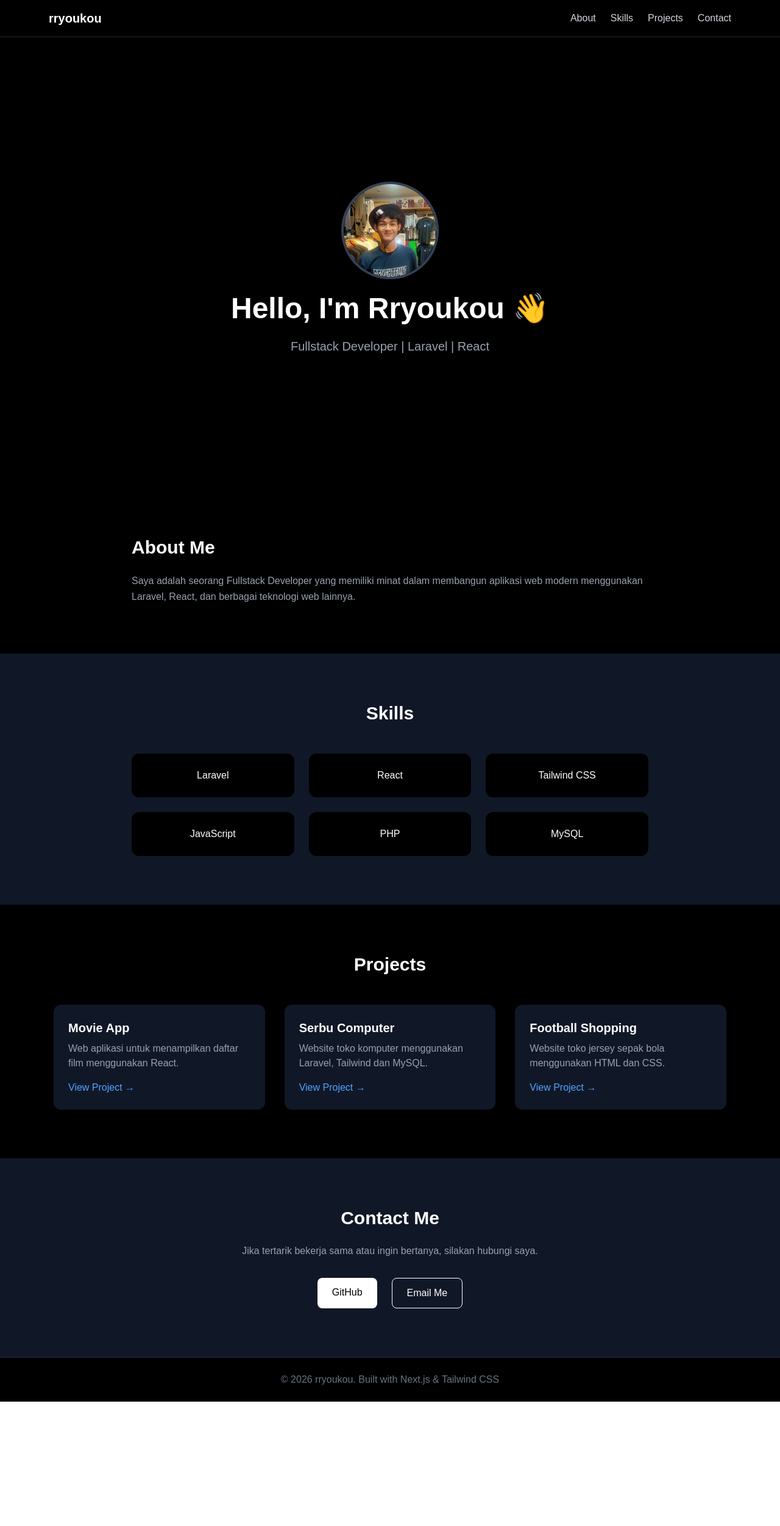
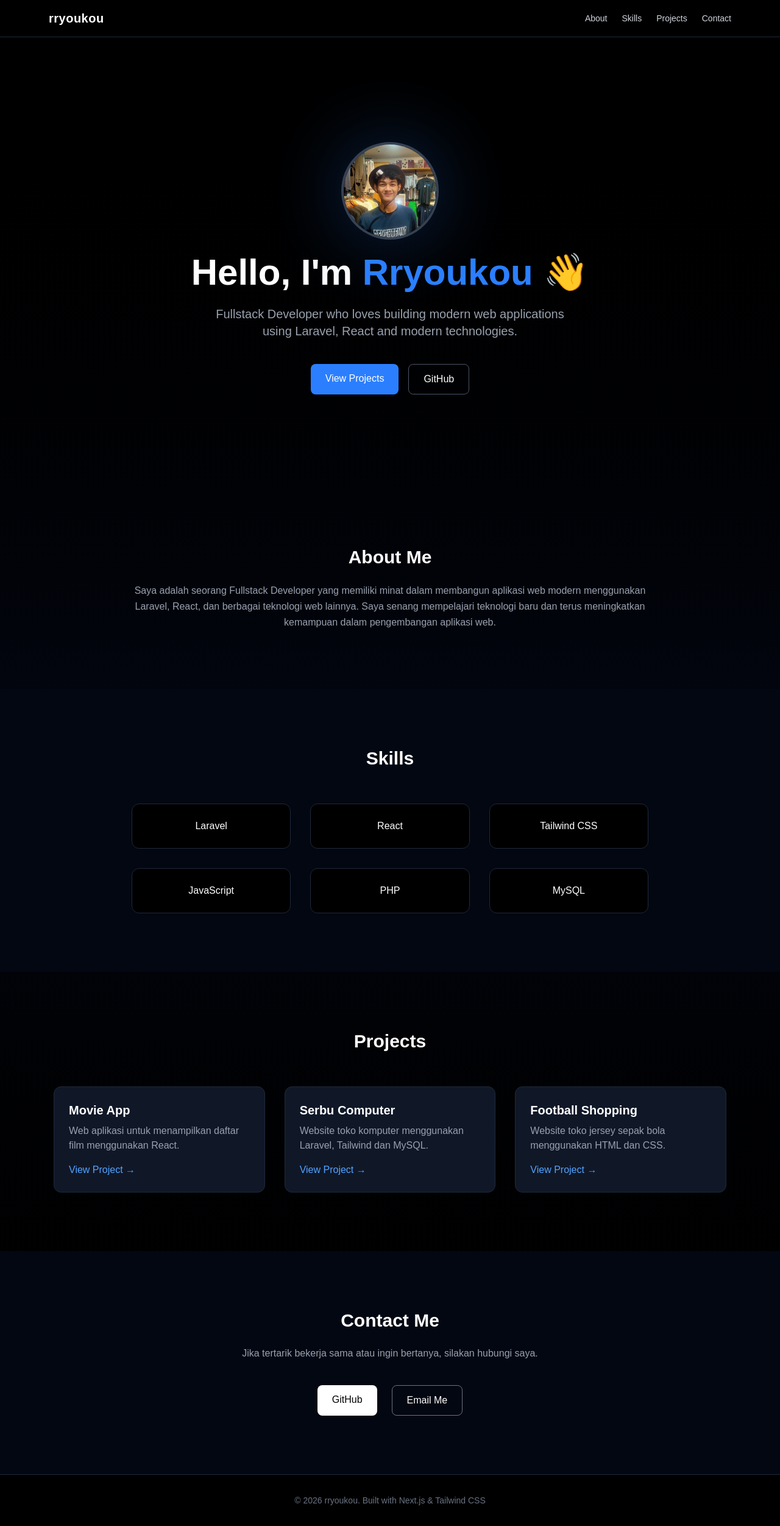
Before and after one commit to rryoukou/rryoukou-portfolio, a Next.js app: page / in a window 1280 px wide. Shown: the whole page at 61% size. Before the commit the page ends 2299 px from the top, so only its background shows below. Built offline with nearby package versions, Linux system fonts and the light colour scheme.

Commit message:
portfolio upgrade UI

```diff
--- a/app/page.tsx
+++ b/app/page.tsx
@@ -1,165 +1,222 @@
 export default function Home() {
   return (
-    <main className="bg-black text-white">
+    <main className="bg-gradient-to-b from-black via-gray-950 to-black text-white">
 
       {/* NAVBAR */}
-      <nav className="fixed top-0 left-0 w-full bg-black border-b border-gray-800 z-50">
+      <nav className="fixed top-0 left-0 w-full backdrop-blur-md bg-black/70 border-b border-gray-800 z-50">
         <div className="max-w-6xl mx-auto flex justify-between items-center p-4">
-          <h1 className="font-bold text-xl">rryoukou</h1>
 
-          <div className="flex gap-6 text-gray-300">
-            <a href="#about">About</a>
-            <a href="#skills">Skills</a>
-            <a href="#projects">Projects</a>
-            <a href="#contact">Contact</a>
+          <h1 className="font-bold text-xl tracking-wide">
+            rryoukou
+          </h1>
+
+          <div className="flex gap-6 text-gray-300 text-sm">
+            <a href="#about" className="hover:text-white transition">About</a>
+            <a href="#skills" className="hover:text-white transition">Skills</a>
+            <a href="#projects" className="hover:text-white transition">Projects</a>
+            <a href="#contact" className="hover:text-white transition">Contact</a>
           </div>
+
         </div>
       </nav>
 
 
       {/* HERO */}
-      <section className="min-h-screen flex flex-col items-center justify-center text-center gap-6 pt-20">
+      <section className="min-h-screen flex flex-col items-center justify-center text-center gap-6 pt-20 px-6">
 
-        <img
-          src="/profile.jpg"
-          alt="profile"
-          className="w-40 h-40 rounded-full border-4 border-gray-700 object-cover"
-        />
+        <div className="relative">
 
-        <h1 className="text-5xl font-bold">
-          Hello, I'm Rryoukou 👋
+          <div className="absolute inset-0 blur-3xl opacity-30 bg-blue-500 rounded-full"></div>
+
+          <img
+            src="/profile.jpg"
+            alt="profile"
+            className="relative w-40 h-40 rounded-full border-4 border-gray-700 object-cover"
+          />
+
+        </div>
+
+        <h1 className="text-5xl md:text-6xl font-bold">
+          Hello, I'm <span className="text-blue-500">Rryoukou</span> 👋
         </h1>
 
-        <p className="text-xl text-gray-400">
-          Fullstack Developer | Laravel | React
+        <p className="text-xl text-gray-400 max-w-xl">
+          Fullstack Developer who loves building modern web applications
+          using Laravel, React and modern technologies.
+        </p>
+
+        <div className="flex gap-4 mt-4">
+
+          <a
+            href="#projects"
+            className="bg-blue-500 hover:bg-blue-600 px-6 py-3 rounded-lg font-medium transition"
+          >
+            View Projects
+          </a>
+
+          <a
+            href="https://github.com/rryoukou"
+            target="_blank"
+            className="border border-gray-600 hover:bg-gray-800 px-6 py-3 rounded-lg transition"
+          >
+            GitHub
+          </a>
+
+        </div>
+
+      </section>
+
+
+      {/* ABOUT */}
+      <section id="about" className="max-w-4xl mx-auto py-24 px-6">
+
+        <h2 className="text-3xl font-bold mb-6 text-center">
+          About Me
+        </h2>
+
+        <p className="text-gray-400 leading-relaxed text-center">
+          Saya adalah seorang Fullstack Developer yang memiliki minat
+          dalam membangun aplikasi web modern menggunakan Laravel,
+          React, dan berbagai teknologi web lainnya. Saya senang
+          mempelajari teknologi baru dan terus meningkatkan kemampuan
+          dalam pengembangan aplikasi web.
         </p>
 
       </section>
 
 
-      {/* ABOUT */}
-      <section id="about" className="max-w-4xl mx-auto py-20 px-6">
-        <h2 className="text-3xl font-bold mb-6">About Me</h2>
+      {/* SKILLS */}
+      <section id="skills" className="py-24 bg-gray-950">
 
-        <p className="text-gray-400 leading-relaxed">
-          Saya adalah seorang Fullstack Developer yang memiliki minat
-          dalam membangun aplikasi web modern menggunakan Laravel,
-          React, dan berbagai teknologi web lainnya.
-        </p>
-      </section>
+        <h2 className="text-3xl font-bold text-center mb-14">
+          Skills
+        </h2>
 
+        <div className="grid grid-cols-2 md:grid-cols-3 gap-8 max-w-4xl mx-auto px-6">
 
-      {/* SKILLS */}
-      <section id="skills" className="py-20 bg-gray-900">
-        <h2 className="text-3xl font-bold text-center mb-12">Skills</h2>
+          {[
+            "Laravel",
+            "React",
+            "Tailwind CSS",
+            "JavaScript",
+            "PHP",
+            "MySQL",
+          ].map((skill) => (
 
-        <div className="grid grid-cols-2 md:grid-cols-3 gap-6 max-w-4xl mx-auto px-6">
+            <div
+              key={skill}
+              className="bg-black border border-gray-800 p-6 rounded-xl text-center hover:border-blue-500 hover:-translate-y-1 transition"
+            >
+              {skill}
+            </div>
 
-          <div className="bg-black p-6 rounded-xl text-center hover:scale-105 transition">
-            Laravel
-          </div>
-
-          <div className="bg-black p-6 rounded-xl text-center hover:scale-105 transition">
-            React
-          </div>
-
-          <div className="bg-black p-6 rounded-xl text-center hover:scale-105 transition">
-            Tailwind CSS
-          </div>
-
-          <div className="bg-black p-6 rounded-xl text-center hover:scale-105 transition">
-            JavaScript
-          </div>
-
-          <div className="bg-black p-6 rounded-xl text-center hover:scale-105 transition">
-            PHP
-          </div>
-
-          <div className="bg-black p-6 rounded-xl text-center hover:scale-105 transition">
-            MySQL
-          </div>
+          ))}
 
         </div>
+
       </section>
 
 
       {/* PROJECTS */}
-      <section id="projects" className="py-20">
-        <h2 className="text-3xl font-bold text-center mb-12">Projects</h2>
+      <section id="projects" className="py-24">
+
+        <h2 className="text-3xl font-bold text-center mb-14">
+          Projects
+        </h2>
 
         <div className="grid md:grid-cols-3 gap-8 max-w-6xl mx-auto px-6">
 
-          <div className="bg-gray-900 p-6 rounded-xl hover:scale-105 transition">
-            <h3 className="text-xl font-semibold mb-2">Movie App</h3>
+          <div className="bg-gray-900 border border-gray-800 p-6 rounded-xl hover:border-blue-500 hover:-translate-y-1 transition">
+
+            <h3 className="text-xl font-semibold mb-2">
+              Movie App
+            </h3>
+
             <p className="text-gray-400 mb-4">
               Web aplikasi untuk menampilkan daftar film menggunakan React.
             </p>
 
             <a
               href="https://github.com/rryoukou/Movie"
-              className="text-blue-400"
+              className="text-blue-400 hover:text-blue-300"
               target="_blank"
             >
               View Project →
             </a>
+
           </div>
 
-          <div className="bg-gray-900 p-6 rounded-xl hover:scale-105 transition">
-            <h3 className="text-xl font-semibold mb-2">Serbu Computer</h3>
+
+          <div className="bg-gray-900 border border-gray-800 p-6 rounded-xl hover:border-blue-500 hover:-translate-y-1 transition">
+
+            <h3 className="text-xl font-semibold mb-2">
+              Serbu Computer
+            </h3>
+
             <p className="text-gray-400 mb-4">
               Website toko komputer menggunakan Laravel, Tailwind dan MySQL.
             </p>
 
             <a
               href="https://github.com/rryoukou/serbu-computer"
-              className="text-blue-400"
+              className="text-blue-400 hover:text-blue-300"
               target="_blank"
             >
               View Project →
             </a>
+
           </div>
 
-          <div className="bg-gray-900 p-6 rounded-xl hover:scale-105 transition">
-            <h3 className="text-xl font-semibold mb-2">Football Shopping</h3>
+
+          <div className="bg-gray-900 border border-gray-800 p-6 rounded-xl hover:border-blue-500 hover:-translate-y-1 transition">
+
+            <h3 className="text-xl font-semibold mb-2">
+              Football Shopping
+            </h3>
+
             <p className="text-gray-400 mb-4">
               Website toko jersey sepak bola menggunakan HTML dan CSS.
             </p>
 
             <a
               href="https://github.com/rryoukou/football-shoping"
-              className="text-blue-400"
+              className="text-blue-400 hover:text-blue-300"
               target="_blank"
             >
               View Project →
             </a>
+
           </div>
 
         </div>
+
       </section>
 
 
       {/* CONTACT */}
-      <section id="contact" className="py-20 bg-gray-900 text-center">
+      <section id="contact" className="py-24 bg-gray-950 text-center px-6">
 
-        <h2 className="text-3xl font-bold mb-6">Contact Me</h2>
+        <h2 className="text-3xl font-bold mb-6">
+          Contact Me
+        </h2>
 
-        <p className="text-gray-400 mb-8">
+        <p className="text-gray-400 mb-10">
           Jika tertarik bekerja sama atau ingin bertanya, silakan hubungi saya.
         </p>
 
-        <div className="flex justify-center gap-6">
+        <div className="flex justify-center gap-6 flex-wrap">
 
           <a
             href="https://github.com/rryoukou"
             target="_blank"
-            className="bg-white text-black px-6 py-3 rounded-lg"
+            className="bg-white text-black px-6 py-3 rounded-lg font-medium hover:opacity-90 transition"
           >
             GitHub
           </a>
 
           <a
-            href="mailto:emailkamu@gmail.com"
-            className="border border-white px-6 py-3 rounded-lg"
+            href="mailto:rryoukou14@gmail.com"
+            className="border border-gray-500 px-6 py-3 rounded-lg hover:bg-gray-800 transition"
           >
             Email Me
           </a>
@@ -170,15 +227,14 @@ export default function Home() {
 
 
       {/* FOOTER */}
-      <footer className="text-center py-6 border-t border-gray-800">
+      <footer className="text-center py-8 border-t border-gray-800">
 
-        <p className="text-gray-500">
+        <p className="text-gray-500 text-sm">
           © 2026 rryoukou. Built with Next.js & Tailwind CSS
         </p>
 
       </footer>
 
-
     </main>
   );
 }
```
